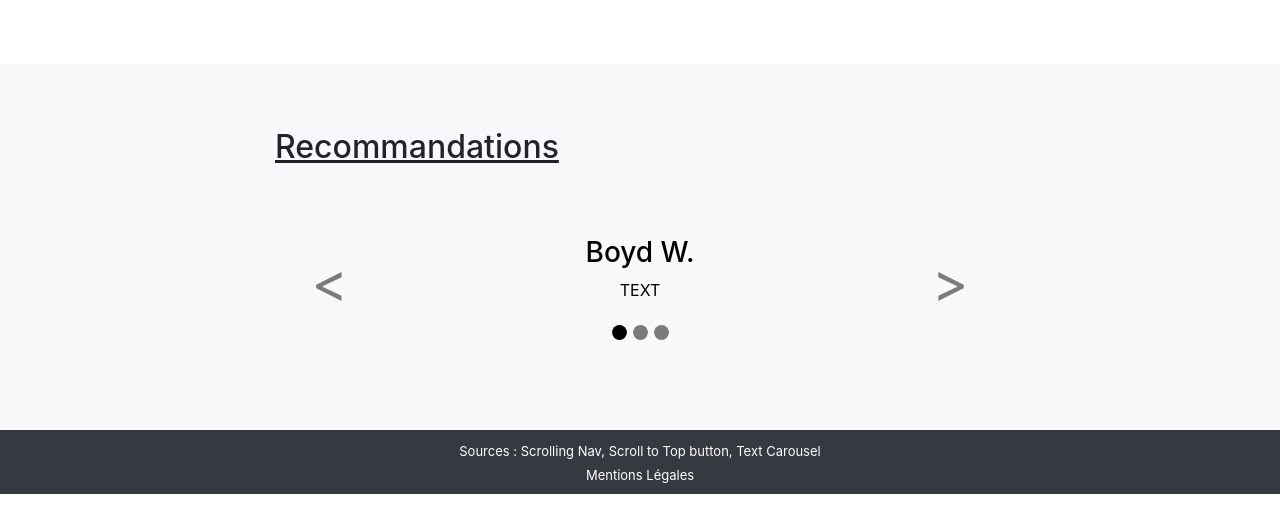
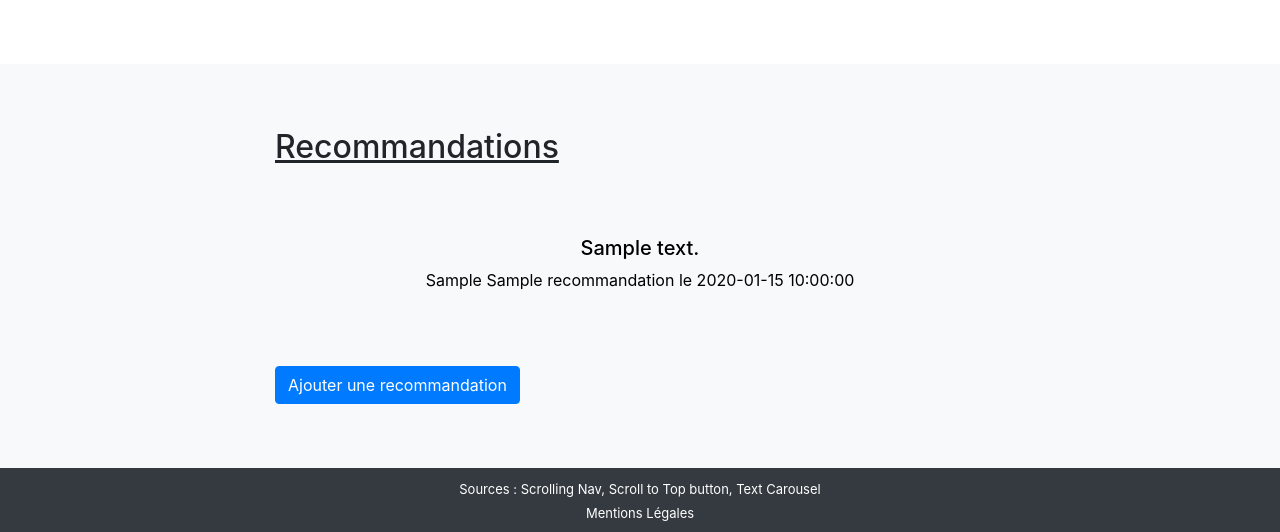
Before and after one commit to julienMenardCA/Portfolio, a PHP site: page / in a window 1280 px wide. Shown: the part 1654-2186 px from the top of the page. Before the commit the page ends 2148 px from the top, so only its background shows below. Run offline with PHP 8.4, Linux system fonts and the light colour scheme; tables that the repository leaves empty or names only in its code hold one stand-in row (values such as "Sample post"); some libraries are stand-ins or nearby versions.

Commit message:
#EVO Carousel Dynamique

```diff
--- a/Controller.php
+++ b/Controller.php
@@ -83,7 +83,7 @@ Class Controller
         {
             $errors[] = "Vous n'avez pas renseigné de nom d'entreprise.";
         }
-        elseif(mb_strlen($entreprise) < 10)
+        elseif(mb_strlen($entreprise) < 3)
         {
             $errors[] = "Vous avez renseigné un nom d'entreprise trop court.";
         }
--- a/Manager.php
+++ b/Manager.php
@@ -11,7 +11,8 @@ class Manager
     {
         $sql = "SELECT *
                 FROM recommandations
-                ORDER BY date_created DESC";
+                ORDER BY date_created DESC
+                LIMIT 5";
 
         $pdo = DbConnection::getPdo();
 
--- a/templates/accueil.php
+++ b/templates/accueil.php
@@ -62,7 +62,7 @@
                         </form>
                     </div>
                     <?php }
-                    elseif(sizeof($recommandations) == 1)
+                    else
                     {
                         include("carousel.php");
                     }
--- a/templates/carousel.php
+++ b/templates/carousel.php
@@ -1,47 +1,52 @@
-<div id="carouselExampleControls" class="carousel slide" data-ride="carousel">
+<div id="carouselRecommendations" class="carousel slide" data-ride="carousel">
 <ol class="carousel-indicators">
-    <li data-target="#carouselExampleControls" data-slide-to="0" class="active"></li>
-    <li data-target="#carouselExampleControls" data-slide-to="1"></li>
-    <li data-target="#carouselExampleControls" data-slide-to="2"></li>
+    <?php
+    $nbrRecos = sizeof($recommandations);
+    if($nbrRecos > 1)
+    {
+        for ($i=0; $i < $nbrRecos; $i++)
+        {
+            $ifFirstCarousel = "";
+            if($i == 0)
+            {
+                $ifFirstCarousel = ' class="active"';
+            }?>
+            <li data-target="#carouselRecommendations" data-slide-to="<?=$i?>" <?=$ifFirstCarousel?>></li>
+        <?php }
+    }?>
 </ol>
 <div class="carousel-inner">
-    <div class="carousel-item active">
-      <div class="carousel-caption">
-        <h3>Boyd W.</h3>
-        <p>TEXT</p>
-      </div>
+    <?php
+    foreach ($recommandations as $recommandation)
+    {
+        $firstReco = "";
+        if($recommandation['id'] == '1')
+        {
+            $firstReco = 'active';
+        }?>
+    <div class="carousel-item <?=$firstReco?>">
+        <div class="carousel-caption">
+            <h5><?=$recommandation['commentaire']?></h5>
+            <p><?=$recommandation['prenom'].' '.$recommandation['nom'].' le '.$recommandation['date_created']?></p>
+        </div>
     </div>
-    <div class="carousel-item">
-      <div class="carousel-caption">
-        <h3>Diane L</h3>
-        <p>TEXT</p>
-      </div>
-    </div>
-    <div class="carousel-item">
-      <div class="carousel-caption">
-        <h3>Randall L</h3>
-        <p>TEXT</p>
-      </div>
-    </div>
-    <div class="carousel-item">
-      <div class="carousel-caption">
-        <h3>John D.</h3>
-        <p>TEXT</p>
-      </div>
-    </div>
-    <div class="carousel-item">
-      <div class="carousel-caption">
-        <h3>Jody B.</h3>
-        <p>TEXT</p>
-      </div>
-    </div>
+    <?php }
+    ?>
   </div>
-  <a class="carousel-control-prev" href="#carouselExampleControls" role="button" data-slide="prev">
+  <?php
+  if($nbrRecos > 1)
+  {?>
+<a class="carousel-control-prev" href="#carouselRecommendations" role="button" data-slide="prev">
     <span class="carousel-control-prev-icon" aria-hidden="true"></span>
     <span class="sr-only">Previous</span>
-  </a>
-  <a class="carousel-control-next" href="#carouselExampleControls" role="button" data-slide="next">
+</a>
+<a class="carousel-control-next" href="#carouselRecommendations" role="button" data-slide="next">
     <span class="carousel-control-next-icon" aria-hidden="true"></span>
     <span class="sr-only">Next</span>
-  </a>
+</a>
+  <?php }
+  ?>
 </div>
+<form action="index.php?page=ajout-recommandation" method="post">
+    <button class="btn btn-primary" type="submit">Ajouter une recommandation</button>
+</form>
```
